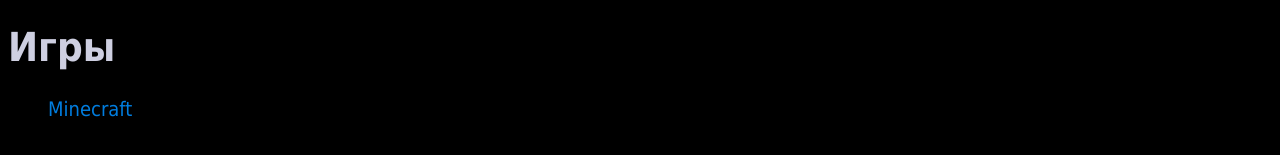
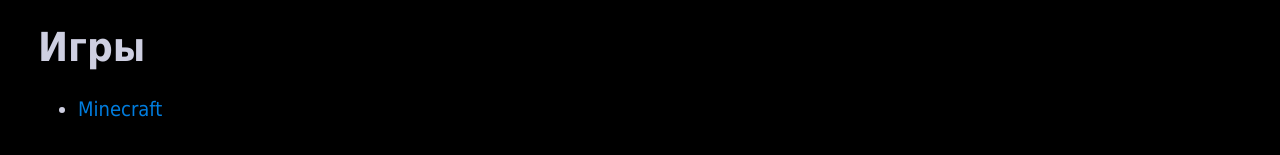
Before and after one commit to AshimSvetovoy/AshimSvetovoy.github.io, a plain HTML site: page games.html in a window 1280 px wide. Shown: the part 81-236 px from the top of the page. Drawn offline with Linux system fonts and the light colour scheme.

Commit message:
changed list style

```diff
--- a/style.css
+++ b/style.css
@@ -5,13 +5,14 @@ body {
     font-family: Tahoma, sans-serif;
 }
 
+main {
+    margin-right: 30px;
+    margin-left: 30px;
+}
+
 a {
     color: #007DDF;
     text-decoration: none;
-}
-
-ul {
-    list-style: none;
 }
 
 header {
@@ -25,6 +26,7 @@ header {
     margin: 0;
     padding-left: 30px;
     padding-right: 30px;
+    list-style: none;
 }
 
 .rals {
```
